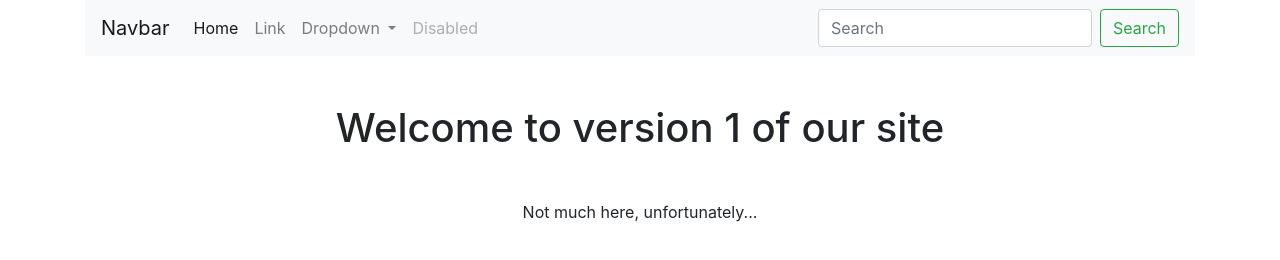
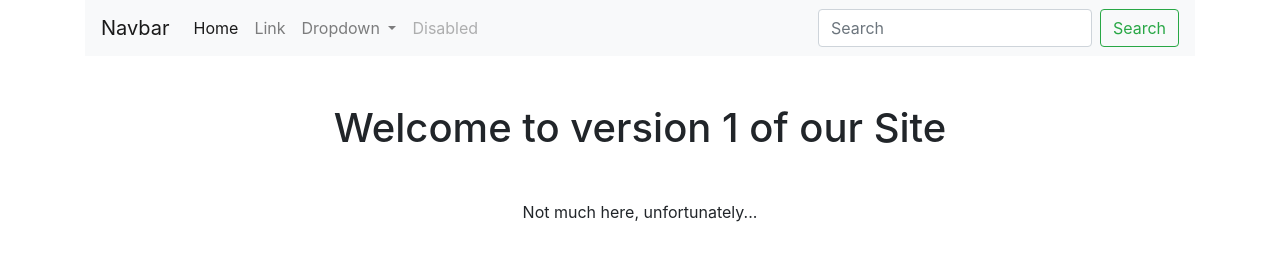
Before and after one commit to matgargano/branches, a plain HTML site: page index.html in a window 1280 px wide. Drawn offline with nearby package versions, Linux system fonts and the light colour scheme.

Commit message:
fix for capital S on site on homepage

```diff
--- a/index.html
+++ b/index.html
@@ -49,7 +49,7 @@
           </nav>
 
 
-        <h1 class="my-5 text-center">Welcome to version 1 of our site</h1>
+        <h1 class="my-5 text-center">Welcome to version 1 of our Site</h1>
 
         <p class="text-center">Not much here, unfortunately...</p>
     </div>
```
